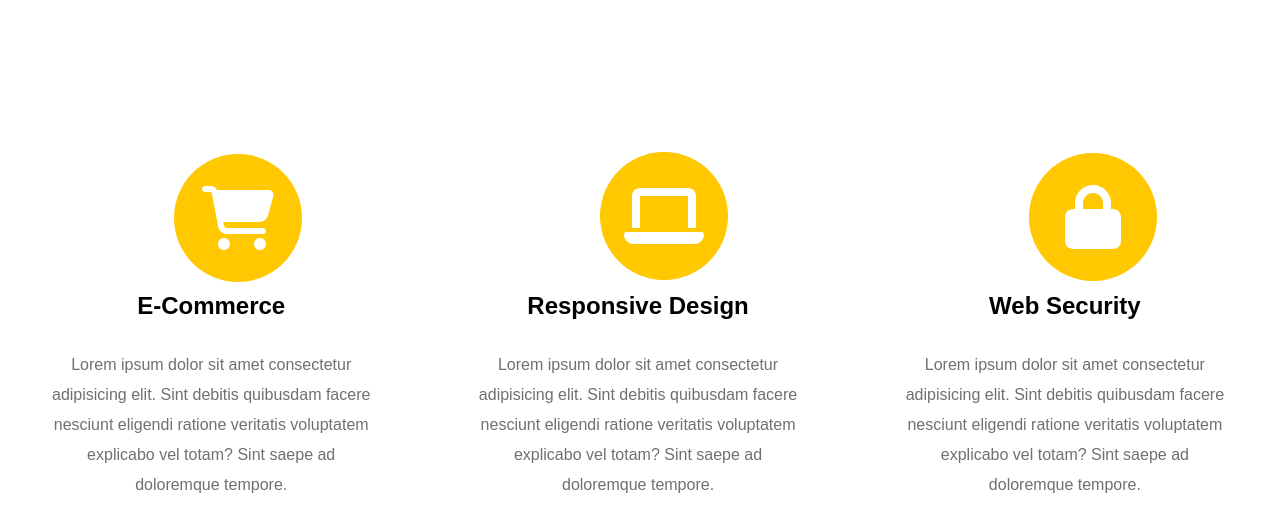
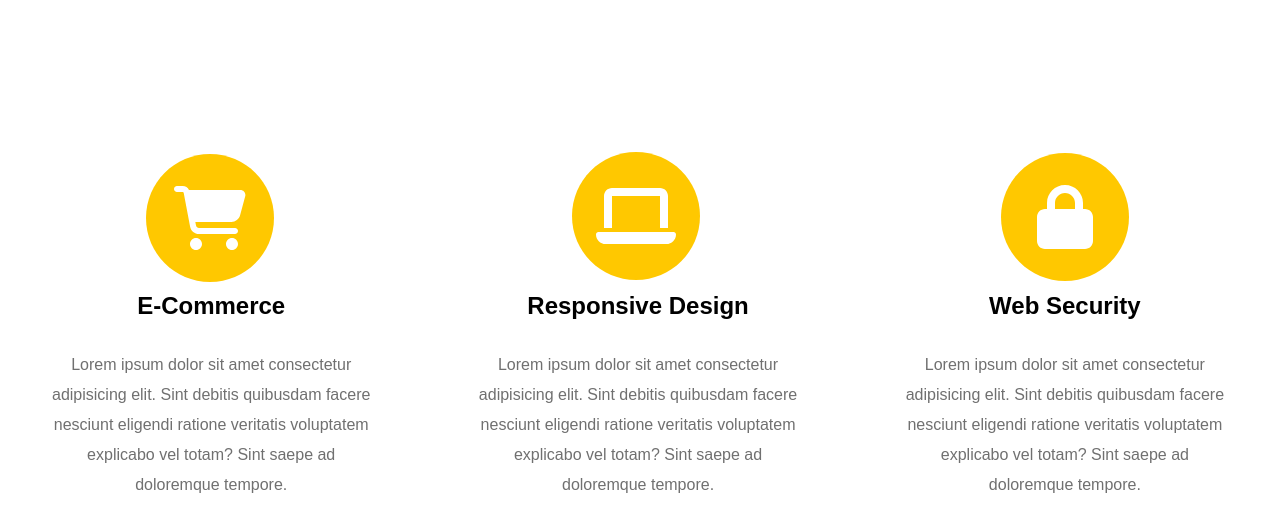
Before and after one commit to MaNn0/HTML-lab2, a plain HTML site: page index.html in a window 1280 px wide. Shown: the part 225-756 px from the top of the page. Drawn offline with Linux system fonts and the light colour scheme.

Commit message:
fix img align

```diff
--- a/style.css
+++ b/style.css
@@ -23,7 +23,6 @@ li:hover{
 a{
     text-decoration: none;
 }
-
 .title{
     padding-top: 100px;
     margin-bottom: 150px;
@@ -34,14 +33,11 @@ a{
     /* font-size: 2/0px; */
     margin-top:10px ;
 }
-
 .card{
     display: inline-block;
     width: 33%;
     height: 400px;
-}
-.card img{
-    padding-left: 40%;
+    text-align: center;
 }
 .m{
     color: #707070;
```
